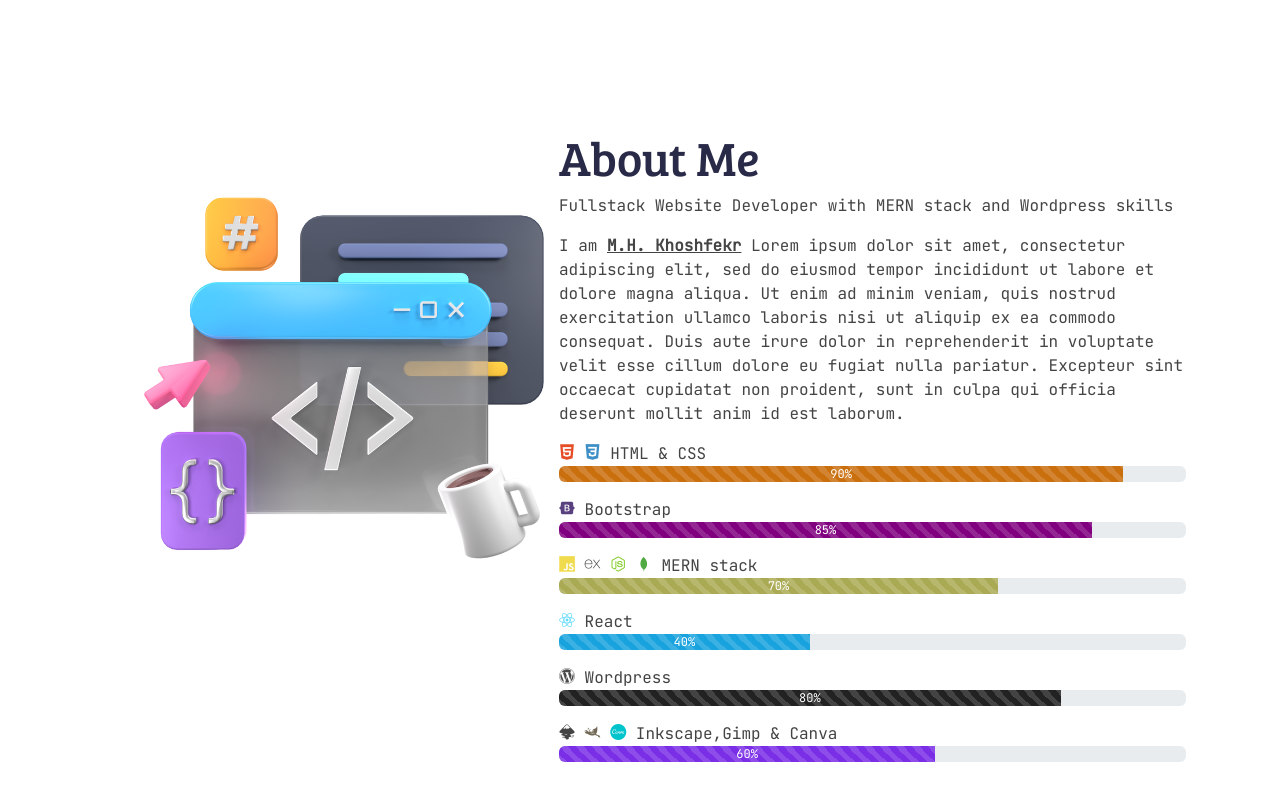
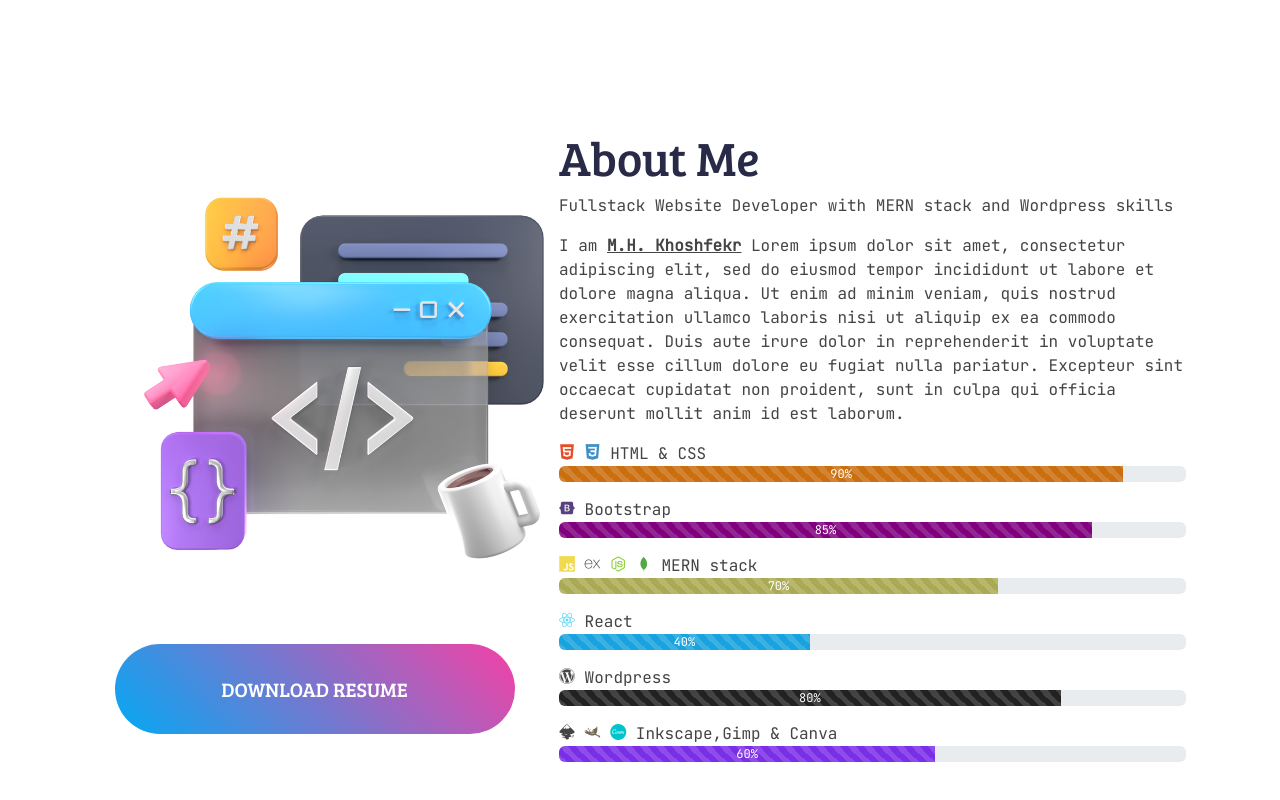
Before and after one commit to KhoshfekrMH/cv-project, a website: page index.html in a window 1280 px wide. Shown: the part 660-1460 px from the top of the page. Drawn offline with nearby package versions, Linux system fonts and the light colour scheme; files that its build step writes are made by us from their sources; files whose address does not match are found by name.

Commit message:
rgb button for download resume

```diff
--- a/assets/css/main.css
+++ b/assets/css/main.css
@@ -137,6 +137,33 @@ h1 {
   }
 }
 
+.downloadButton {
+  position: relative;
+  height: 90px;
+  width: 400px;
+  border-radius: 50px;
+  border: none;
+  outline: none;
+  background-color: #111;
+  color: white;
+  font-size: 20px;
+  text-transform: uppercase;
+  cursor: pointer;
+  background: linear-gradient(45deg, #03a9f4, #f441a5);
+}
+.downloadButton:hover {
+  animation: shadowAnimation 1s infinite alternate;
+  color: white;
+}
+@keyframes shadowAnimation {
+  0% {
+    box-shadow: 0 0 20px 10px rgba(3, 169, 244, 0.7);
+  }
+  100% {
+    box-shadow: 0 0 20px 10px rgba(244, 65, 165, 0.7);
+  }
+}
+
 @media (max-width: 768px) {
   div #Home {
     text-align: center;
--- a/index.html
+++ b/index.html
@@ -108,6 +108,13 @@
                 src="images/programmer.png"
                 alt="programming activity picture"
               />
+              <div
+                class="container d-flex justify-content-center align-items-center py-3"
+              >
+                <button class="downloadButton fontImportantText">
+                  Download Resume
+                </button>
+              </div>
             </div>
             <div class="col-lg-7">
               <h1 class="fontImportantText">About Me</h1>
@@ -278,6 +285,8 @@
         </div>
       </section>
       <!--#endregion: About me -->
+
+      <!-- #region: Time Line -->
     </div>
     <!-- #endregion: Body -->
 
```
